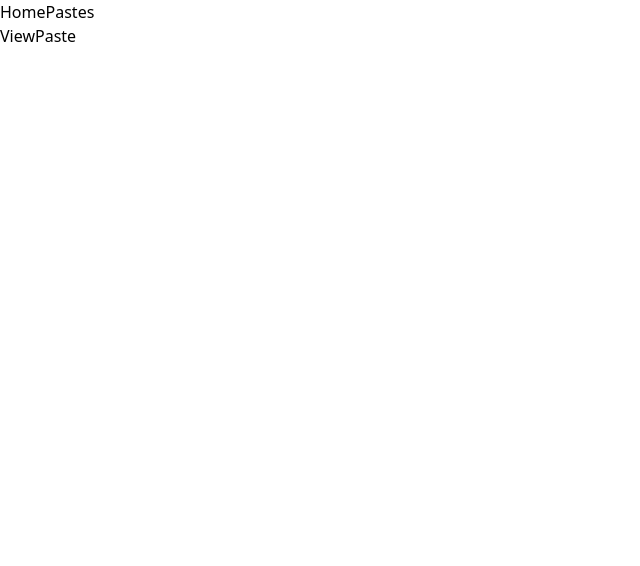
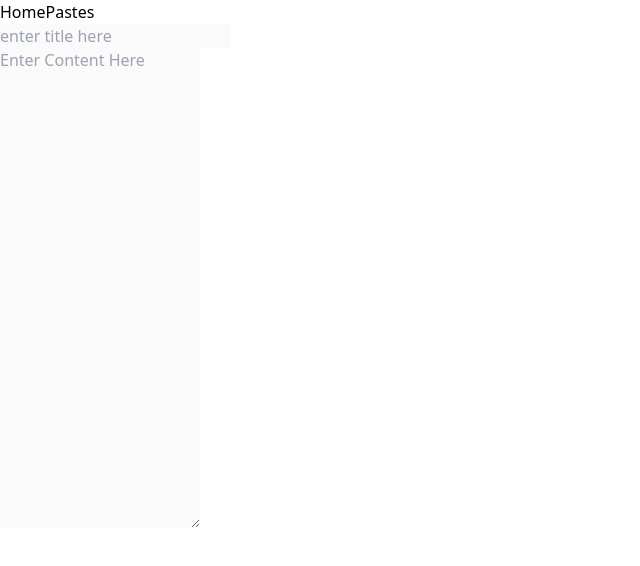
Before and after one commit to sujalkotadiya/training, a React (Vite) app: page /pastes/1 in a window 1280 px wide. Shown: the top 566 px of the page, without its empty margins (0-640 px from the left). Built offline with nearby package versions, Linux system fonts and the light colour scheme; the HTML template or start-up script is replaced by a standard one.

Commit message:
Updated files with required changes

```diff
--- a/src/components/Paste.jsx
+++ b/src/components/Paste.jsx
@@ -2,6 +2,7 @@ import { useState } from "react";
 import { useDispatch, useSelector } from "react-redux"
 import { removeFromPastes } from "../redux/pasteSlice";
 import toast from "react-hot-toast";
+import { Link } from "react-router-dom";
 
 const paste = () => {
 
@@ -40,12 +41,12 @@ const paste = () => {
                   </div>
                   <div className="flex flex-row gap-4 justify-evenly">
                     <button>
-                      <a href={`/?pasteId=${paste?._id}`}>
-                      edit</a>
+                      <Link to={`/?pasteId=${paste?._id}`}>
+                      edit</Link>
                     </button>
                     <button>
-                      <a href={`/pastes/${paste?._id}`}>
-                      view</a>
+                      <Link to={`/pastes/${paste?._id}`}>
+                      view</Link>
                     </button>
                     <button onClick={()=>handleDelete(paste?._id)}>Delete</button>
                     <button onClick={()=>{
--- a/src/components/ViewPaste.jsx
+++ b/src/components/ViewPaste.jsx
@@ -1,9 +1,33 @@
-import React from 'react'
+import { useParams } from "react-router-dom"
+import { useSelector } from "react-redux"
 
 const ViewPaste = () => {
+
+  const { id } = useParams()
+
+  const allpastes = useSelector((state) => state.paste.pastes)
+  const paste = allpastes.find((p) => p._id === id)
+
   return (
     <div>
-      ViewPaste
+      <div className="flex flex-row gap-7">
+        <input
+          className="p-1 rounded-2xl mt-2 w-[66%] pl-4"
+          type="text"
+          placeholder="enter title here"
+          value={paste?.title || ""}
+          disabled
+        />
+      </div>
+      <div className="mt-8">
+        <textarea
+          className="rounded-2xl mt-4 min-w-[500px] p-4"
+          value={paste?.content || ""}
+          disabled
+          placeholder="Enter Content Here"
+          rows={20}
+        />
+      </div>
     </div>
   )
 }
```
